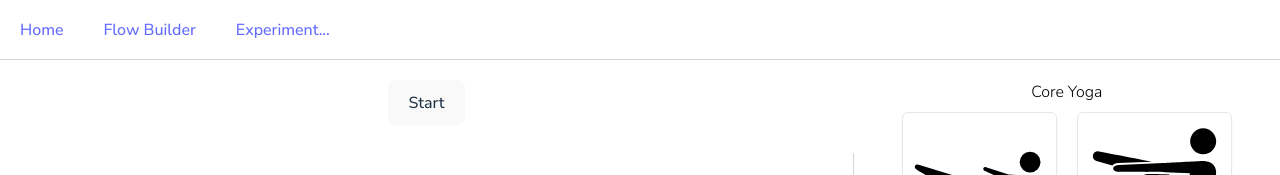
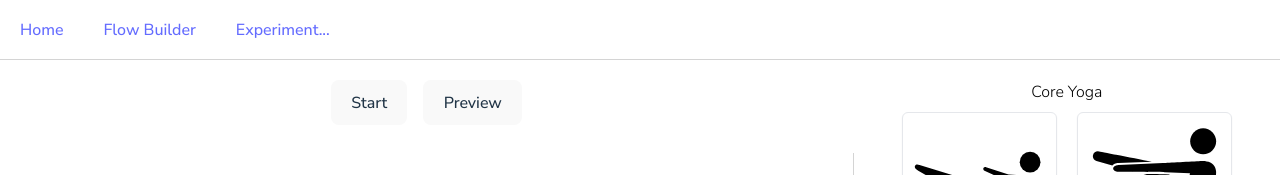
Before and after one commit to sevleo/YoGato-frontend, a React (Vite) app: page /builder in a window 1280 px wide. Shown: the top 175 px of the page. Built offline with nearby package versions, Linux system fonts and the light colour scheme.

Commit message:
Add sub-views to builder

```diff
--- a/src/components/buildingBlocks/Aspect/AspectDisplay.tsx
+++ b/src/components/buildingBlocks/Aspect/AspectDisplay.tsx
@@ -23,14 +23,15 @@ function Aspect({ aspect, count, handleClick }: Props) {
         objectFit: "cover",
       }}
       key={aspect.english_name}
-      className=" border-rad relative flex select-none flex-col items-center justify-between rounded-md border  border-gray-200 bg-white shadow-sm hover:cursor-pointer"
-      onClick={handleClick}
+      className=" border-rad relative flex select-none flex-col items-center justify-between rounded-md border  border-gray-200 bg-white shadow-sm "
     >
       <div className="h-full w-full pb-2">
         <img className=" pl-2 pr-2" src={svg} alt="" draggable="false" />
       </div>
       <p className=" mb-2 mt-2 text-xs">{aspect.english_name}</p>
-      <div>Add</div>
+      <div className="hover:cursor-pointer" onClick={handleClick}>
+        Add
+      </div>
 
       {count > 0 && (
         <span className=" absolute right-[3px] top-[3px] flex h-[16px] min-w-[16px] items-center justify-center rounded-full bg-red-600 p-0.5 text-xs text-white">
--- a/src/components/buildingBlocks/Flow.tsx
+++ b/src/components/buildingBlocks/Flow.tsx
@@ -54,7 +54,7 @@ interface FlowProps {
   >;
 }
 
-function Flow({ flow, setFlow }: FlowProps) {
+function Flow({ flow, setFlow, setFlowState }: FlowProps) {
   const [dragAllowed, setDragAllowed]: [
     boolean,
     Dispatch<React.SetStateAction<boolean>>,
@@ -142,13 +142,18 @@ function Flow({ flow, setFlow }: FlowProps) {
   }, [startFlow, flow, currentUnitIndex]);
 
   // Triggers flow start
-  function onButtonClick() {
+  function onStartButtonClick() {
     setStartFlow(!startFlow);
     setCurrentUnitIndex(0);
     console.log(`Count active: ${!startFlow}`);
     const audio = new Audio(mp3Provider(flow.units[0].url_svg_alt_local));
     audio.play();
     console.log(flow.units[0].announcement);
+  }
+
+  function onPreviewButtonClick() {
+    console.log("ss");
+    setFlowState("preview");
   }
 
   return (
@@ -160,8 +165,11 @@ function Flow({ flow, setFlow }: FlowProps) {
     >
       <div className="ltr grid h-fit min-h-full">
         <div className="droppable-area  h-fit min-h-full">
-          <button className="mb-2 mt-5" onClick={onButtonClick}>
+          <button className="mb-2 mr-2 mt-5" onClick={onStartButtonClick}>
             Start
+          </button>
+          <button className="mb-2 ml-2 mt-5" onClick={onPreviewButtonClick}>
+            Preview
           </button>
           <div className=" grid auto-rows-fr grid-cols-canvas gap-5">
             <SortableContext
--- a/src/components/pages/Builder.tsx
+++ b/src/components/pages/Builder.tsx
@@ -13,6 +13,8 @@ import { FlowType } from "../buildingBlocks/Flow";
 
 function Builder() {
   const aspectGroups: AspectGroupType[] = categories;
+
+  const [flowState, setFlowState] = useState("builder");
 
   const defaultFlow: FlowType = {
     flowName: "my fancy flow",
@@ -38,10 +40,14 @@ function Builder() {
   return (
     <>
       <Header />
-
+      {flowState === "builder" && (
         <div className="builder ml-auto mr-auto flex h-full w-full max-w-screen-2xl pt-[60px]">
           <div className="rtl scrollbar-gutter canvas w-2/3 overflow-auto pl-[40px] pr-[40px] ">
-          <Flow flow={flow} setFlow={setFlow}></Flow>
+            <Flow
+              flow={flow}
+              setFlow={setFlow}
+              setFlowState={setFlowState}
+            ></Flow>
           </div>
           <div className="h-3/4 w-[0.5px] self-center bg-neutral-300"></div>
           <div className=" scrollbar-gutter flex w-1/3 flex-row justify-start gap-5 overflow-auto pl-[40px] pr-[40px] ">
@@ -52,6 +58,15 @@ function Builder() {
             ></AspectCollection>
           </div>
         </div>
+      )}
+
+      {flowState === "preview" && (
+        <div className="pt-[60px] text-black">preview</div>
+      )}
+
+      {flowState === "going" && (
+        <div className="pt-[60px] text-black">going</div>
+      )}
     </>
   );
 }
--- a/src/output.css
+++ b/src/output.css
@@ -608,6 +608,14 @@ video {
   margin-top: auto;
 }
 
+.ml-2 {
+  margin-left: 0.5rem;
+}
+
+.mr-2 {
+  margin-right: 0.5rem;
+}
+
 .flex {
   display: flex;
 }
@@ -961,6 +969,10 @@ video {
   padding-top: 60px;
 }
 
+.pt-60 {
+  padding-top: 15rem;
+}
+
 .text-left {
   text-align: left;
 }
```
Lines whose indentation alone changed are shown as unchanged.
